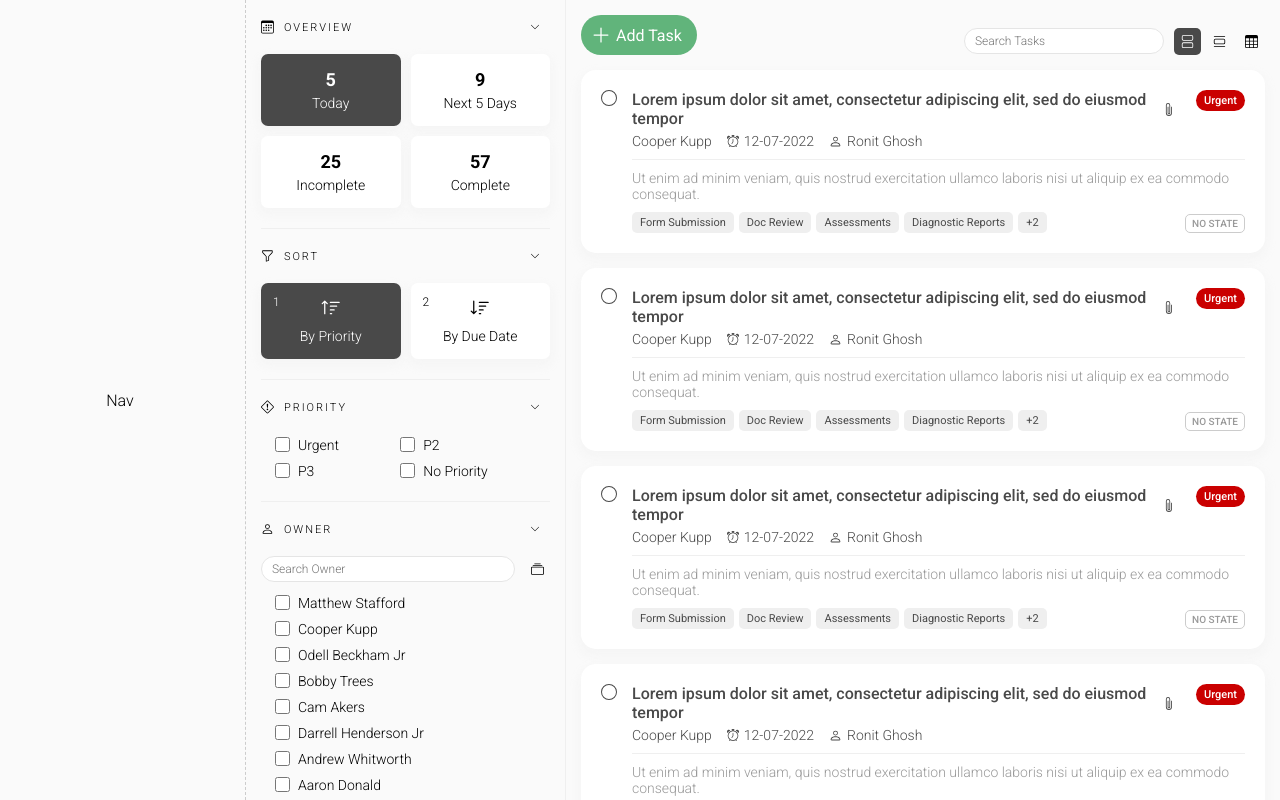
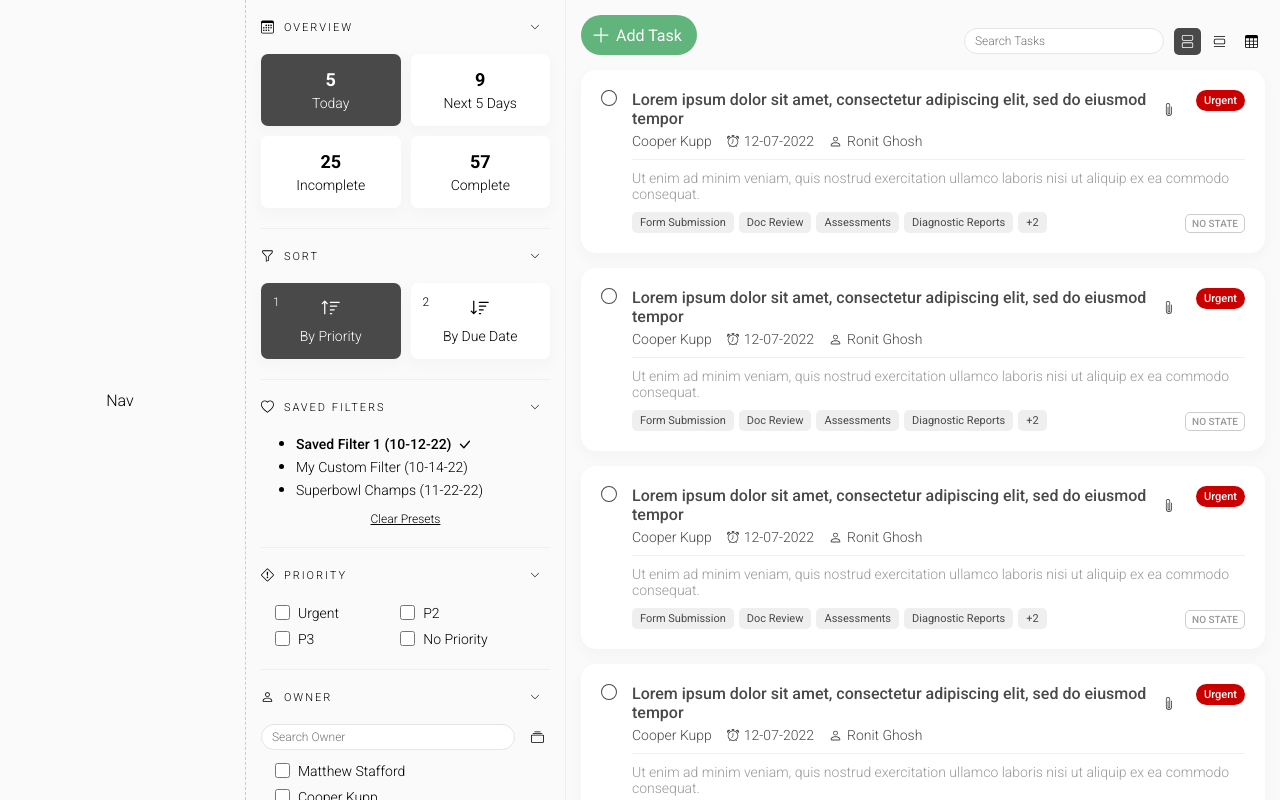
Before and after one commit to dchoi87/akute-health, a React (Create React App) app: page / in a window 1280 px wide. Built offline with nearby package versions, Linux system fonts and the light colour scheme.

Commit message:
Saved Filters

```diff
--- a/src/components/tasks/common/button/index.module.css
+++ b/src/components/tasks/common/button/index.module.css
@@ -113,7 +113,32 @@
   font-size: 12px;
   font-weight: 300;
 }
+.filter {
+  display: flex;
+  align-items: center;
+  font-size: 14px;
+  font-weight: 300;
+  background: transparent;
+  padding: 0;
+}
+.filter svg {
+  display: block;
+  width: 15px;
+  height: 15px;
+  margin-left: 5px;
+}
+.clear {
+  font-size: 12px;
+  font-weight: 300;
+  text-decoration: underline;
+  background: transparent;
+}
 .active {
   background: #494949;
   color: #fff;
 }
+.filter.active {
+  background: transparent;
+  color: #000;
+  font-weight: 500;
+}
--- a/src/components/tasks/data.js
+++ b/src/components/tasks/data.js
@@ -5,6 +5,7 @@ import {
   Person,
   Check2Square,
   Tag,
+  Heart,
 } from "react-bootstrap-icons";
 
 export const overview = [
@@ -49,6 +50,7 @@ export const tags = [
 export const sectionSvg = {
   overview: <Calendar3 />,
   sort: <Funnel />,
+  filters: <Heart />,
   priority: <ExclamationDiamond />,
   owner: <Person />,
   status: <Check2Square />,
--- a/src/components/tasks/sidebar/index.js
+++ b/src/components/tasks/sidebar/index.js
@@ -1,5 +1,5 @@
 import React from "react";
-import { ChevronDown, SortDown, SortUp, Collection } from "react-bootstrap-icons";
+import { ChevronDown, SortDown, SortUp, Collection, CheckLg } from "react-bootstrap-icons";
 import Button from "../common/button";
 import Checkbox from "../common/checkbox";
 import Input from "../common/input";
@@ -8,8 +8,8 @@ import styles from "./index.module.css";
 
 import { tags, overview, priority, owner, status, sectionSvg } from "../data";
 
-const Section = ({ children, title }) => {
-  const svg = sectionSvg[title.toLowerCase()];
+const Section = ({ children, title, id }) => {
+  const svg = sectionSvg[id];
   return (
     <div className={styles.section}>
       <Button type="header">
@@ -27,7 +27,7 @@ const Section = ({ children, title }) => {
 const SideBar = () => {
   return (
     <div className={styles.container}>
-      <Section title="Overview">
+      <Section title="Overview" id="overview">
         <div className={styles.overview}>
           {overview.map((item, i) => {
             return (
@@ -39,8 +39,9 @@ const SideBar = () => {
           })}
         </div>
       </Section>
-      <Section title="Sort">
+      <Section title="Sort" id="sort">
         <div className={styles.sort}>
+          {/* todo: create data */}
           <Button type="sort" isActive={true}>
             <div className={styles.sortPriority}>1</div>
             <SortUp />
@@ -53,14 +54,40 @@ const SideBar = () => {
           </Button>
         </div>
       </Section>
-      <Section title="Priority">
+      <Section title="Saved Filters" id="filters">
+        <div className={styles.filters}>
+          <ul className={styles.filtersWrapper}>
+            {/* todo: create data */}
+            <li>
+              <Button type="filter" isActive={true}>
+                <span>Saved Filter 1 (10-12-22)</span>
+                <CheckLg />
+              </Button>
+            </li>
+            <li>
+              <Button type="filter">
+                <span>My Custom Filter (10-14-22)</span>
+              </Button>
+            </li>
+            <li>
+              <Button type="filter">
+                <span>Superbowl Champs (11-22-22)</span>
+              </Button>
+            </li>
+          </ul>
+          <div className={styles.clear}>
+            <Button type="clear">Clear Presets</Button>
+          </div>
+        </div>
+      </Section>
+      <Section title="Priority" id="priority">
         <div className={styles.priority}>
           {priority.map((item, i) => {
             return <Checkbox key={i} id={item} label={item} />;
           })}
         </div>
       </Section>
-      <Section title="Owner">
+      <Section title="Owner" id="owner">
         <div className={styles.owner}>
           <div className={styles.toolbar}>
             <Input type="search" id="owner-search" placeholder="Search Owner" />
@@ -78,14 +105,14 @@ const SideBar = () => {
           </div>
         </div>
       </Section>
-      <Section title="Status">
+      <Section title="Status" id="status">
         <div className={styles.status}>
           {status.map((item, i) => {
             return <Checkbox key={i} id={item} label={item} />;
           })}
         </div>
       </Section>
-      <Section title="Tags">
+      <Section title="Tags" id="tags">
         <div className={styles.tags}>
           <div className={styles.toolbar}>
             <Input type="search" id="tags-search" placeholder="Search Tags" />
--- a/src/components/tasks/sidebar/index.module.css
+++ b/src/components/tasks/sidebar/index.module.css
@@ -34,6 +34,23 @@
   left: 12px;
   font-size: 12px;
   font-weight: 300;
+}
+.filters {
+  display: grid;
+  grid-template-columns: auto;
+  gap: 10px;
+  padding: 0 10px;
+}
+.filtersWrapper {
+  display: grid;
+  grid-template-columns: auto;
+  gap: 5px;
+  margin: 0;
+  padding-left: 25px;
+}
+.clear {
+  padding: 0 10px;
+  text-align: center;
 }
 .priority {
   display: grid;
```
